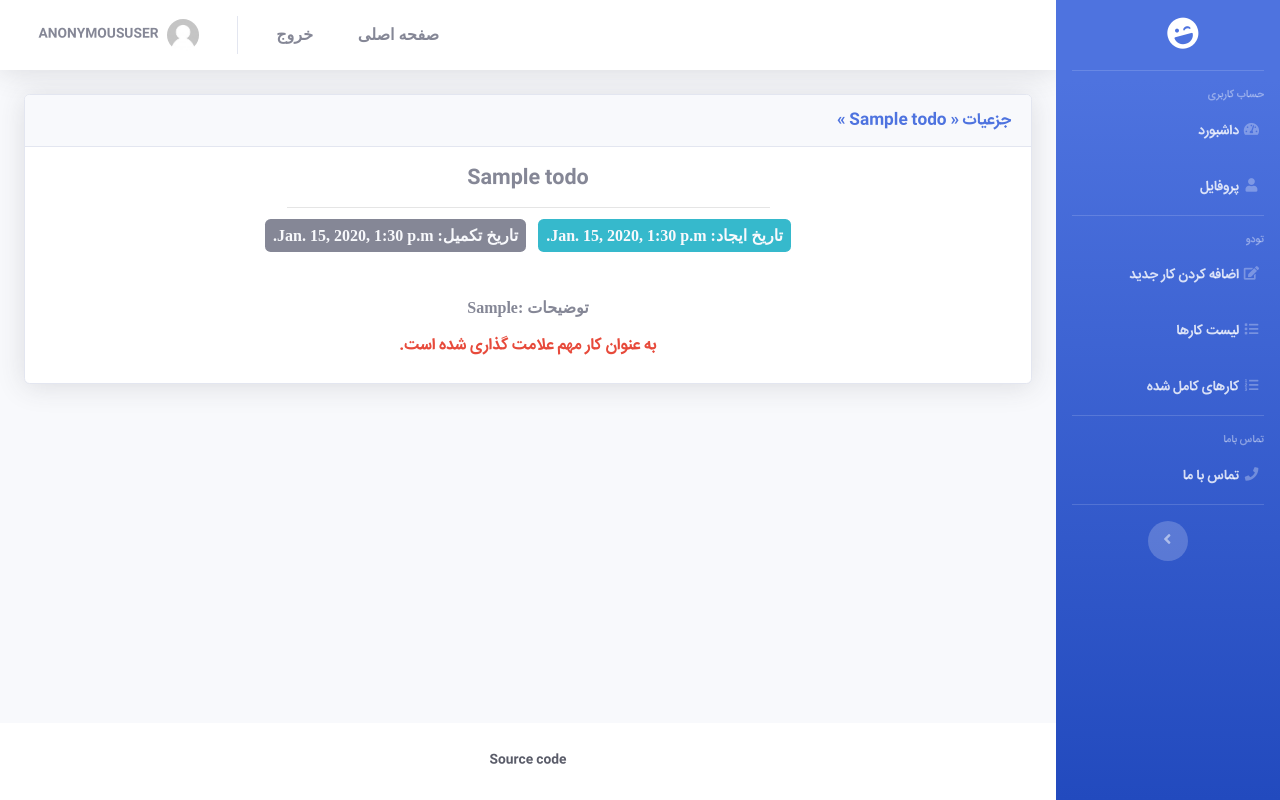
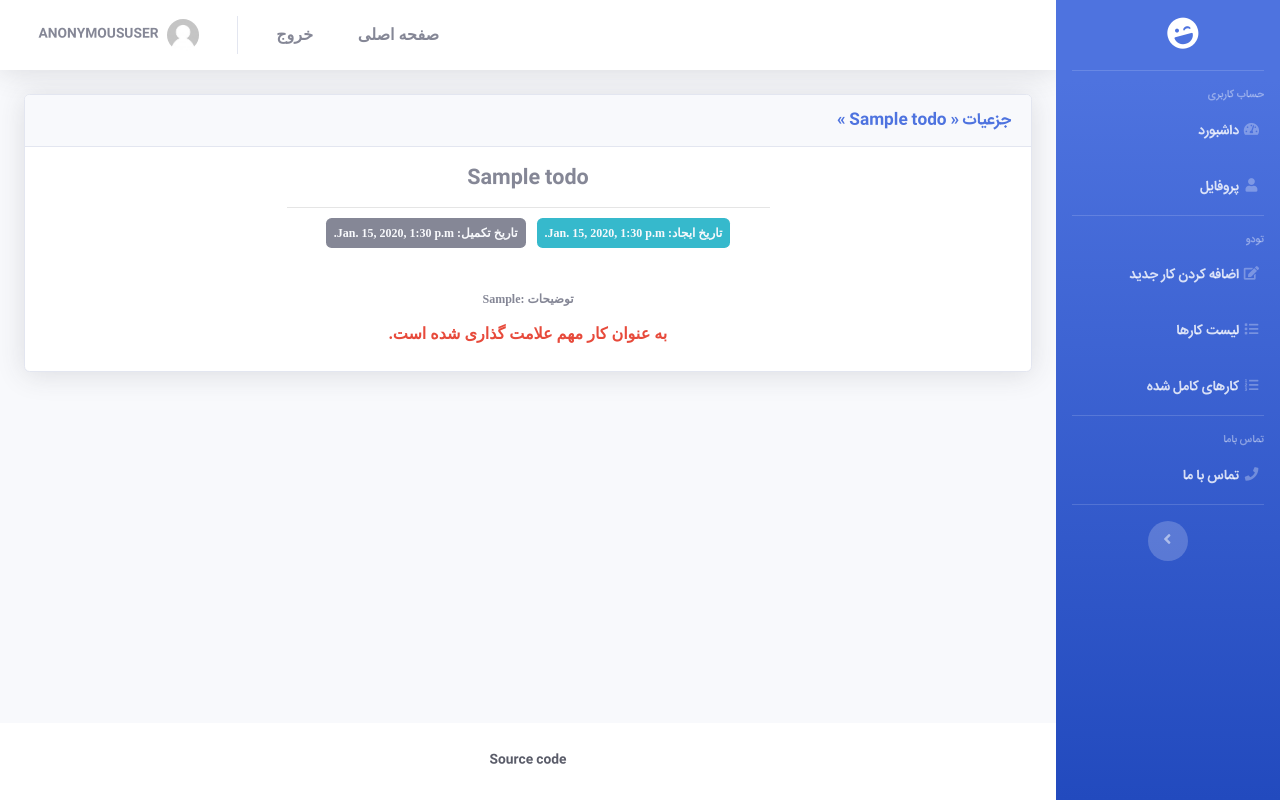
Before and after one commit to ysnalpr/ToDo_Project_FA, a Django app: page /account/todo/1/detail/ in a window 1280 px wide. Run offline with Django 3.2, Linux system fonts and the light colour scheme; tables that the repository leaves empty hold one stand-in row (values such as "Sample post"); some libraries are stand-ins or nearby versions.

Commit message:
Edit template

```diff
--- a/account/static/account/css/rtl.css
+++ b/account/static/account/css/rtl.css
@@ -21,6 +21,12 @@
 
 .sfont {
     font-size: 16px !important;
+    font-family: 'Iransans' !important;
+    font-weight: bold;
+}
+
+.sfont2 {
+    font-size: 12px !important;
     font-family: 'Iransans' !important;
     font-weight: bold;
 }
--- a/todo/templates/todo/complete.html
+++ b/todo/templates/todo/complete.html
@@ -65,7 +65,7 @@
                                                                 <td></td>
                                                             {% endif %}
                                                             <td>
-                                                                <a class="btn btn-sm btn-primary font-weight-bold mb-2 mb-md-0" href="{% url 'todo:todo_detail' todo.pk %}" style="padding: 5px 13px;">جزعیات</a>
+                                                                <a class="btn btn-sm btn-primary font-weight-bold mb-2 mb-md-0" href="{% url 'todo:todo_detail' todo.pk %}" style="padding: 5px 13px;">جزئیات</a>
                                                                 <a class="btn btn-sm btn-danger font-weight-bold mb-2 mb-md-0" href="{% url 'todo:todo_delete' todo.pk %}" style="padding: 5px 20px;">حذف</a>
                                                                 <div class="badge badge-info font-weight-bold " style="padding: 10px 15px;"><span>کامل شد</span></div>
                                                             </td>
--- a/todo/templates/todo/todo_detail.html
+++ b/todo/templates/todo/todo_detail.html
@@ -35,17 +35,17 @@
                                 <div class="card-body text-center">
                                     <h5>{{ object.title }}</h5>
                                     <hr class="w-50">
-                                    <p class="sfont">
+                                    <p class="sfont2">
                                         <span class="d-block d-lg-inline bg-info text-light p-2 rounded mb-2 mb-lg-0 ml-0 ml-lg-2">تاریخ ایجاد:‌ {{ object.created|to_jalali:'%H:%m:%S | 14%y/%m/%d' }}</span> <span class="bg-secondary text-light p-2 rounded d-block d-lg-inline">تاریخ تکمیل:‌ {{ object.datecomplete|to_jalali:'%H:%m:%S | 14%y/%m/%d' }}</span>
                                     </p>
-                                    <p class="mt-5 sfont">
+                                    <p class="mt-5 sfont2">
                                         {% if object.memo %}
                                             توضیحات :{{ object.memo }}
                                         {% else %}
                                             توضیحات: ندارد.
                                         {% endif %}
                                     </p>
-                                    <h6 class="{% if todo.important %}text-danger {% else %}text-warning{% endif %}">
+                                    <h6 class="sfont {% if todo.important %}text-danger {% else %}text-warning{% endif %}">
                                         {% if todo.important %}
                                             به عنوان کار مهم علامت گذاری شده است.
                                         {% else %}
```
